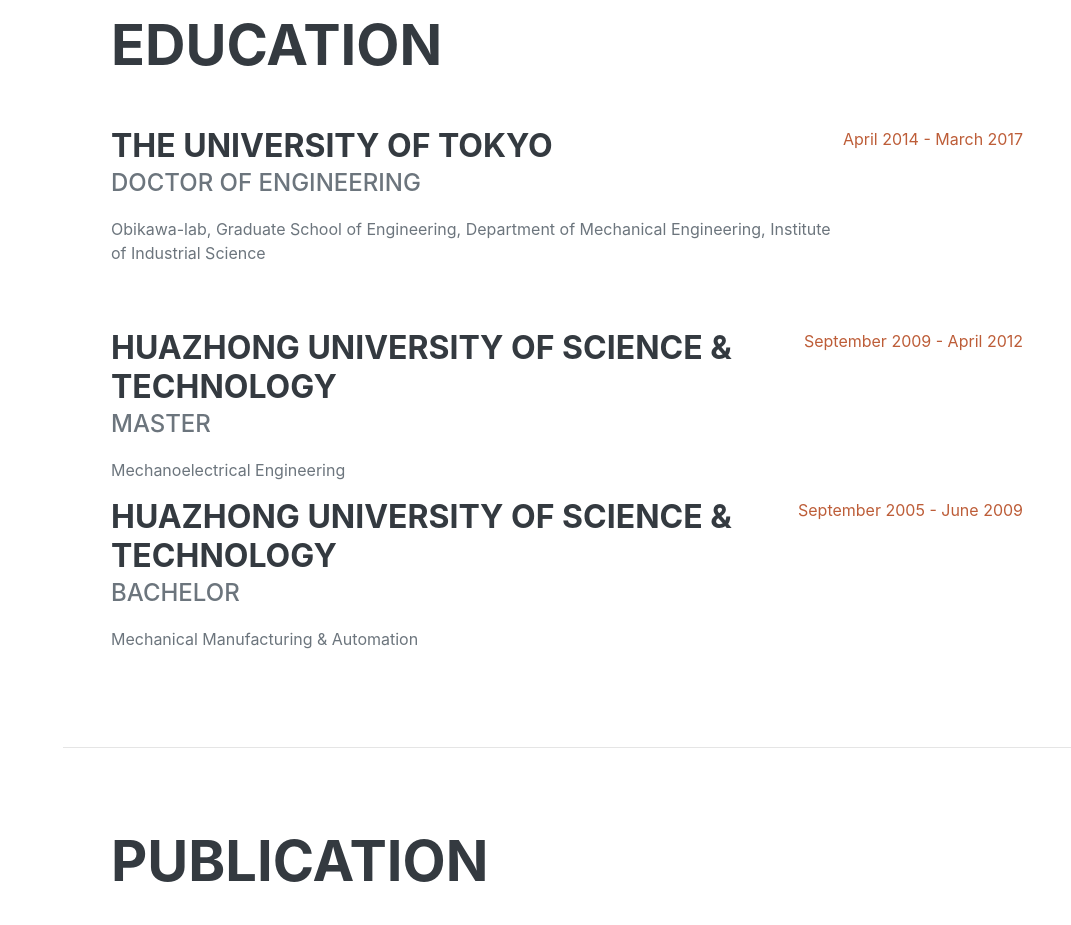
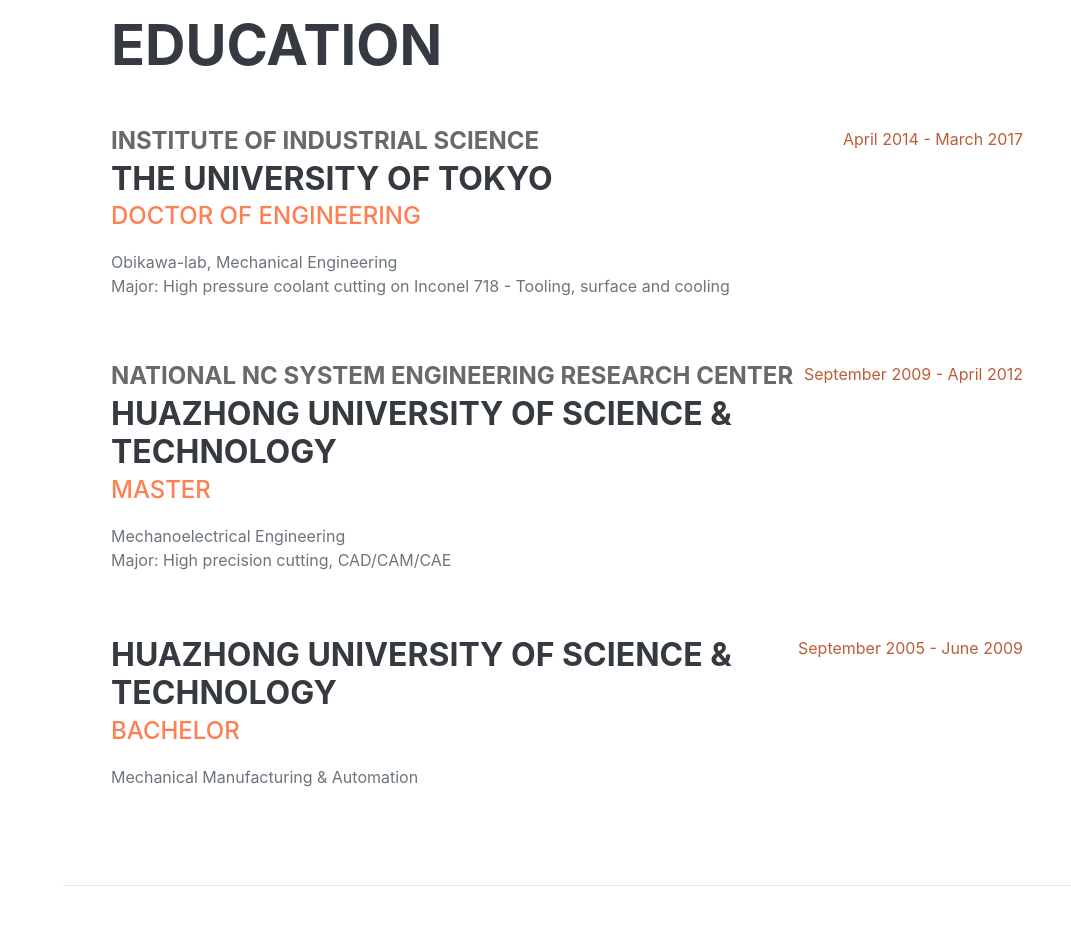
Before and after one commit to fangzhl/Research-HP, a plain HTML site: page index.html in a window 1280 px wide. Shown: the part 8620-9545 px from the top of the page, without its empty margins (209-1280 px from the left). Drawn offline with nearby package versions, Linux system fonts and the light colour scheme; a web font is replaced by a local one.

Commit message:
Update index.html

```diff
--- a/index.html
+++ b/index.html
@@ -261,25 +261,33 @@
                     <h2 class="mb-5">Education</h2>
                     <div class="d-flex flex-column flex-md-row justify-content-between mb-5">
                         <div class="flex-grow-1">
+                            <h4 class="mb-1" style="color:dimgray">Institute of Industrial Science<br></h4>
                             <h3 class="mb-0">The University of Tokyo</h3>
-                            <div class="subheading mb-3">Doctor of Engineering</div>
-                            <div>Obikawa-lab, Graduate School of Engineering, Department of Mechanical Engineering, Institute of Industrial Science</div>
+                            <div class="subheading mb-3" style="color:coral">Doctor of Engineering</div>
+                            <div>Obikawa-lab, Mechanical Engineering<br>
+                                Major: High pressure coolant cutting on Inconel 718 - Tooling, surface and cooling
+                            </div>
                             <p></p>
                         </div>
                         <div class="flex-shrink-0"><span class="text-primary">April 2014 - March 2017</span></div>
                     </div>
                     <div class="d-flex flex-column flex-md-row justify-content-between">
                         <div class="flex-grow-1">
+                            <h4 class="mb-1" style="color:dimgray">National NC System Engineering Research center<br></h4>
                             <h3 class="mb-0">Huazhong University of Science & technology</h3>
-                            <div class="subheading mb-3">Master</div>
-                            <p>Mechanoelectrical Engineering</p>
+                            <div class="subheading mb-3" style="color:coral">Master</div>
+                            <p>Mechanoelectrical Engineering<br>
+                            Major: High precision cutting, CAD/CAM/CAE
+                            </p>
                         </div>
                         <div class="flex-shrink-0"><span class="text-primary">September 2009 - April 2012</span></div>
                     </div>
+                    <br>
+                    <br>
                       <div class="d-flex flex-column flex-md-row justify-content-between">
                         <div class="flex-grow-1">
                             <h3 class="mb-0">Huazhong University of Science & technology</h3>
-                            <div class="subheading mb-3">Bachelor</div>
+                            <div class="subheading mb-3" style="color:coral">Bachelor</div>
                             <p>Mechanical Manufacturing & Automation</p>
                         </div>
                         <div class="flex-shrink-0"><span class="text-primary">September 2005 - June 2009</span></div>
```
